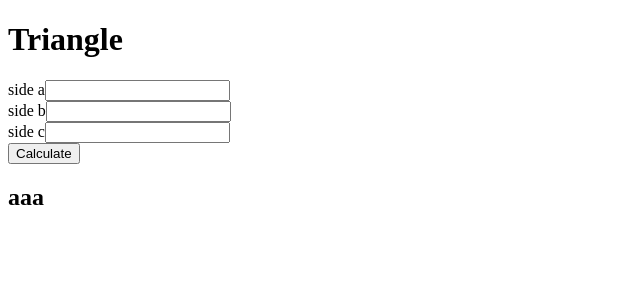
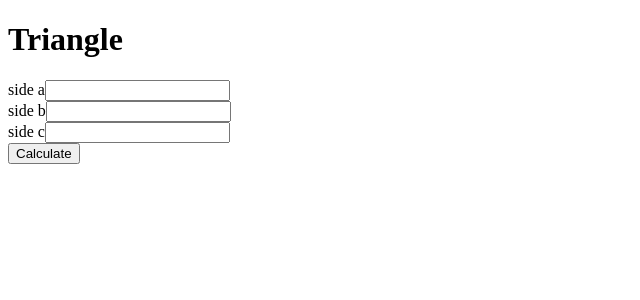
Before and after one commit to Clockwork25/triangle-draw, a React (Create React App) app: page / in a window 1280 px wide. Shown: the top 300 px of the page, without its empty margins (0-640 px from the left). Built offline with nearby package versions, Linux system fonts and the light colour scheme; the HTML template or start-up script is replaced by a standard one.

Commit message:
Update 6
Little things

```diff
--- a/src/App.js
+++ b/src/App.js
@@ -4,9 +4,8 @@ function App() {
   return (
     <div>
       <h1>Triangle</h1>
-
       <Form/>
-      <h2 id="answer">aaa</h2>
+      <div id="answer"></div>
     </div>
   );
 }
--- a/src/components/Check.js
+++ b/src/components/Check.js
@@ -18,9 +18,6 @@ function Check (sideA,sideB,sideC) {
     }else{
         return console.log("Not possible")
     }
-
 }
 
-
-
 export default Check;
--- a/src/components/Form.js
+++ b/src/components/Form.js
@@ -1,4 +1,5 @@
 import React, { Component } from "react";
+import Check from "./Check";
 
 class Form extends Component {
   constructor(props) {
@@ -28,7 +29,8 @@ class Form extends Component {
   };
 
   handleCalcButton = (event) => {
-    alert(`${this.state.sideA} ${this.state.sideB} ${this.state.sideC}`);
+    const sidesCheck = Check(`${this.state.sideA} ${this.state.sideB} ${this.state.sideC}`);
+
     event.preventDefault();
   };
 
```
Also changed, not shown: 1 other file (tests, documents, lock files or other folders).
